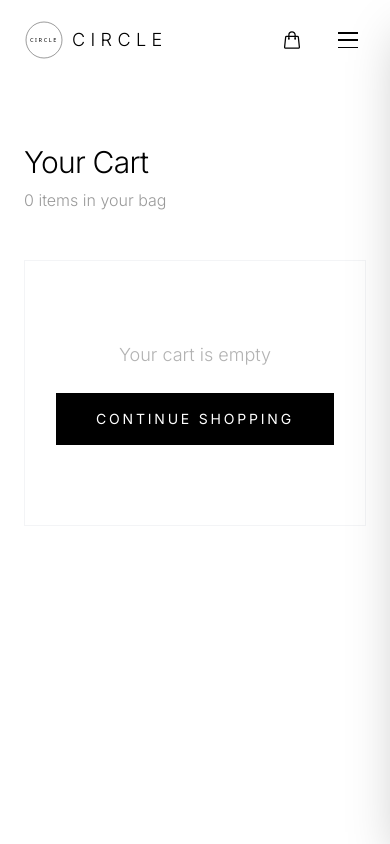
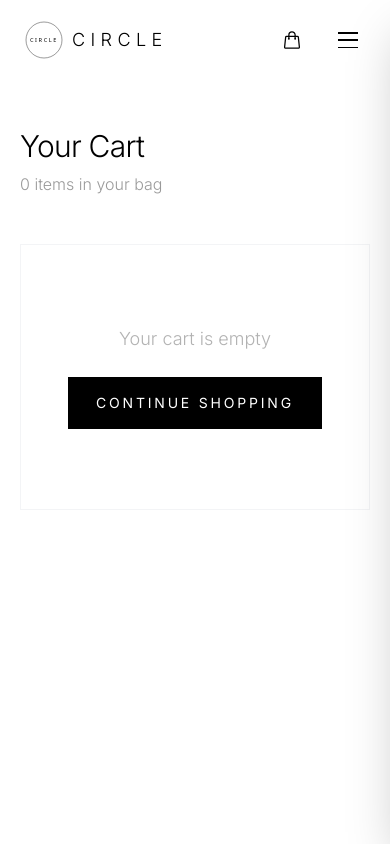
Before and after one commit to ambersoni2210-ux/circle-website, a Next.js app: page /cart in a window 390 px wide. Shown: the top 844 px of the page. Built offline with nearby package versions, Linux system fonts and the light colour scheme.

Commit message:
Update page.tsx

```diff
--- a/src/app/cart/page.tsx
+++ b/src/app/cart/page.tsx
@@ -9,8 +9,8 @@ export default function CartPage() {
 
   return (
     <div className="pt-20">
-      <section className="py-16 md:py-24">
-        <div className="max-w-[1000px] mx-auto px-6 lg:px-10">
+      <section className="py-12 sm:py-16 md:py-24">
+        <div className="max-w-[1000px] mx-auto px-5 sm:px-6 lg:px-10">
           <AnimatedSection>
             <h1 className="text-3xl md:text-5xl font-light tracking-tight mb-2">Your Cart</h1>
             <p className="text-black/40 font-light mb-12">
@@ -24,7 +24,7 @@ export default function CartPage() {
                 <p className="text-black/30 font-light text-lg mb-6">Your cart is empty</p>
                 <Link
                   href="/shop"
-                  className="inline-block px-10 py-4 bg-black text-white text-sm tracking-[0.2em] uppercase hover:bg-gray-900 transition-colors"
+                  className="inline-block min-h-11 px-7 sm:px-10 py-4 bg-black text-white text-sm tracking-[0.2em] uppercase hover:bg-gray-900 transition-colors"
                 >
                   Continue Shopping
                 </Link>
@@ -43,7 +43,7 @@ export default function CartPage() {
               {/* Items */}
               <div className="divide-y divide-gray-100">
                 {items.map(item => (
-                  <div key={item.product.id} className="py-6 grid grid-cols-12 gap-4 items-center">
+                  <div key={item.product.id} className="py-6 grid grid-cols-12 gap-x-4 gap-y-4 items-center">
                     {/* Product */}
                     <div className="col-span-12 md:col-span-6 flex gap-4">
                       <div className="w-20 h-24 bg-gray-50 overflow-hidden flex-shrink-0">
@@ -98,7 +98,7 @@ export default function CartPage() {
 
               {/* Summary */}
               <div className="mt-8 pt-8 border-t border-gray-200">
-                <div className="max-w-xs ml-auto space-y-3">
+                <div className="max-w-none sm:max-w-xs sm:ml-auto space-y-3">
                   <div className="flex justify-between text-sm">
                     <span className="text-black/50">Subtotal</span>
                     <span>&#8377;{totalPrice.toLocaleString('en-IN')}</span>
@@ -113,7 +113,7 @@ export default function CartPage() {
                   </div>
                   <Link
                     href="/checkout"
-                    className="block w-full bg-black text-white text-center py-4 text-sm tracking-[0.2em] uppercase hover:bg-gray-900 transition-colors mt-4"
+                    className="block min-h-11 w-full bg-black text-white text-center py-4 text-sm tracking-[0.2em] uppercase hover:bg-gray-900 transition-colors mt-4"
                   >
                     Proceed to Checkout
                   </Link>
```
